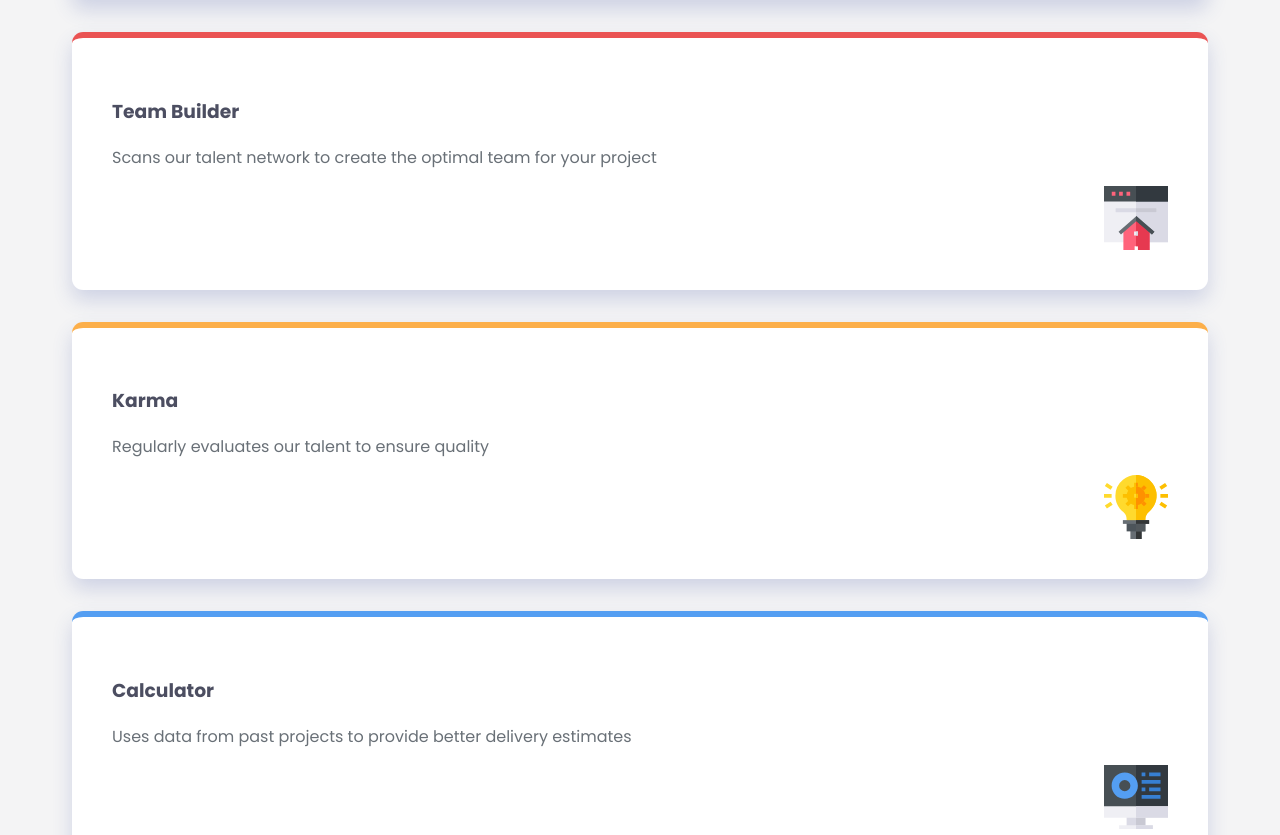
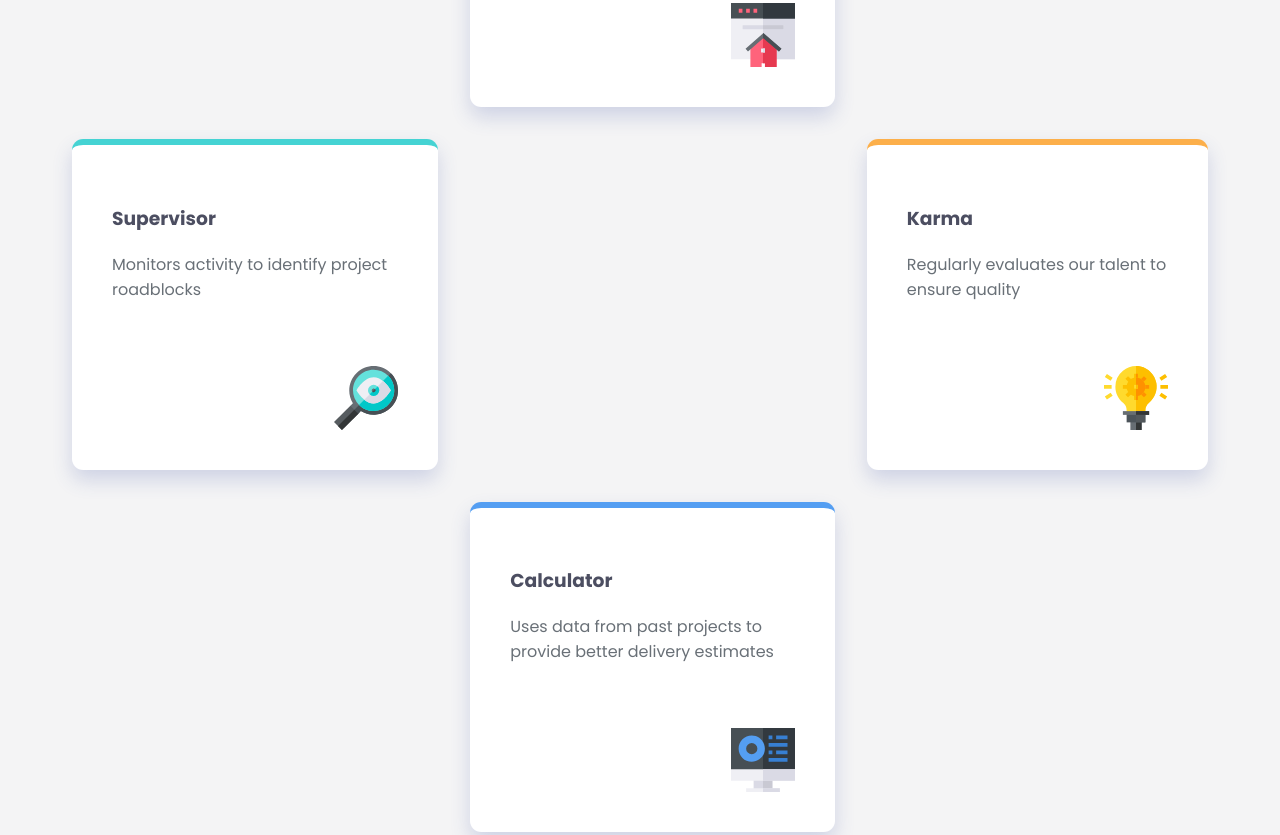
Before and after one commit to Psalm-cell/four-card-feature-section-master, a plain HTML site: page index.html in a window 1280 px wide. Shown: the part 542-1377 px from the top of the page. Drawn offline with Linux system fonts and the light colour scheme.

Commit message:
I used media query to design how my challenge would look like on a wider screen

```diff
--- a/styles.css
+++ b/styles.css
@@ -33,9 +33,9 @@ h3 {
     color: hsl(234, 12%, 34%);
 }
 div.container {
-    display: grid;
-    /* grid-template-rows:; */
-    row-gap: 2em;
+    display: flex;
+    flex-direction: column;
+    gap: 3em;
     padding: 3em;
 }
 div.card {
@@ -60,3 +60,37 @@ div.karma {
 div.calc {
     border-top: 0.4em solid hsl(212, 86%, 64%);
 }
+
+/* Larger screen responsiveness */
+
+@media screen and (min-width: 480px) {
+    header + p {
+        width: 30%;
+        margin: 0 auto;
+    }
+    div.container {
+        display: grid;
+        /* grid-template-columns: repeat(auto-fit, minmax(300px, 1fr)); */
+        /* grid-template-rows: 1fr 1fr 1fr; */
+        gap: 2em;
+        /* grid-auto-flow: dense; */
+    }
+    .card  p {
+        margin-bottom: 4em;
+    }
+    .supervisor {
+     grid-row: 2;
+    }
+    .team {
+        grid-row: 1;
+        grid-column: 2;
+    }
+    .karma {
+        grid-row: 2;
+        grid-column: 3;
+    }
+    .calc {
+        grid-row: 3;
+        grid-column: 2;
+    }
+}
```
